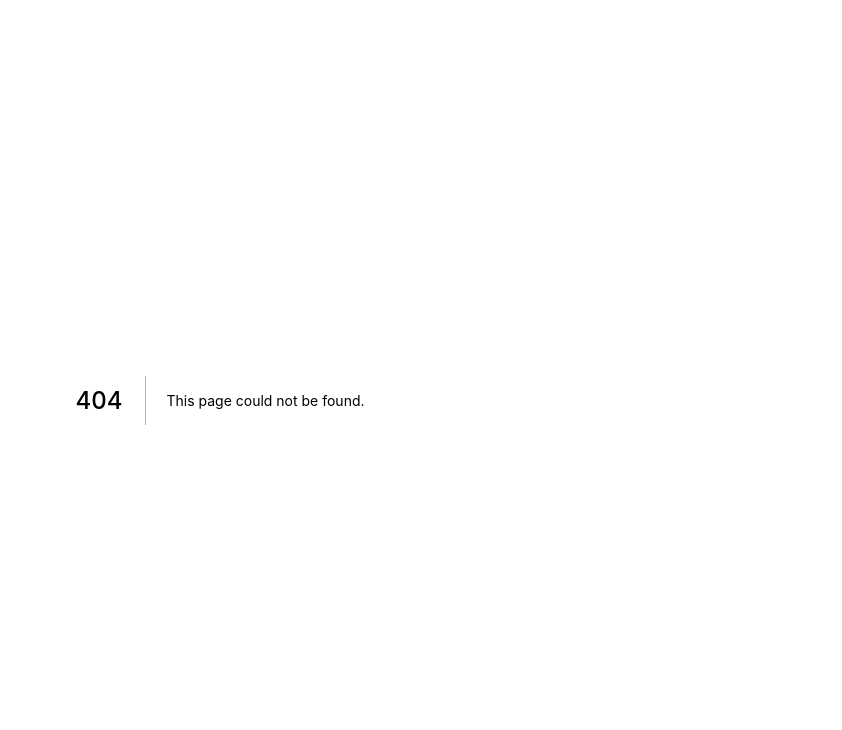
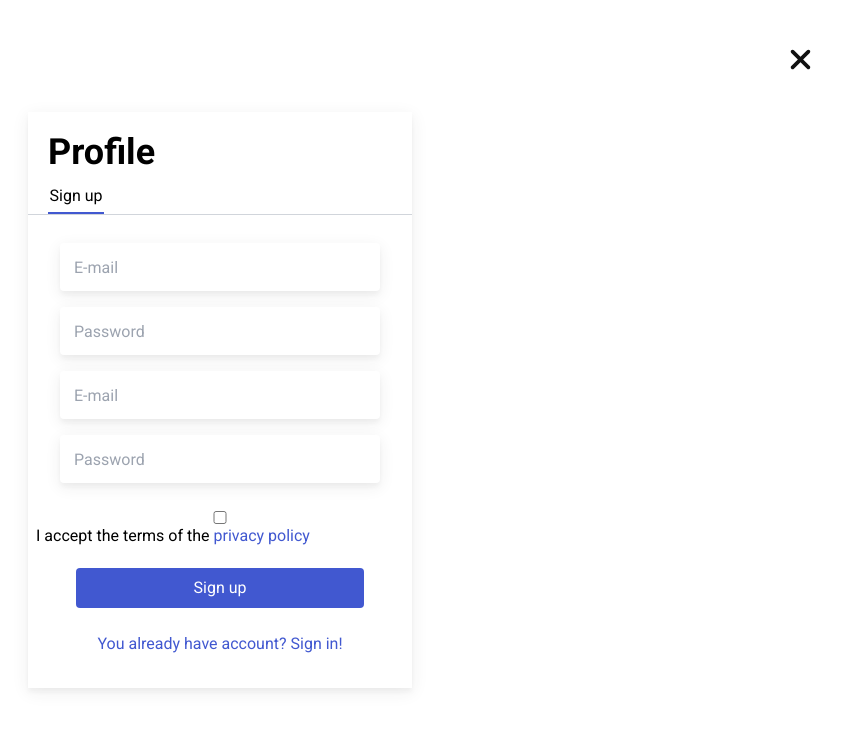
Before and after one commit to sendyourwork/frontend, a Next.js app: page /register in a window 1280 px wide. Before the commit this address had no page. Shown: the top 730 px of the page, without its empty margins (420-1262 px from the left). Built offline with nearby package versions, Linux system fonts and the light colour scheme.

Commit message:
Adding register
Register not ended

```diff
--- a/components/LoginForm.tsx
+++ b/components/LoginForm.tsx
@@ -37,7 +37,7 @@ export default function LoginForm(): JSX.Element {
                 value="Sign in"
                 ref={submitRef}
             />
-            <Link href="/">
+            <Link href="/register">
                 <span className="cursor-pointer text-center text-main mt-6 pb-8">Dont’t have account? Sign up!</span>
             </Link>
         </form>
--- /dev/null
+++ b/components/RegisterForm.tsx
@@ -0,0 +1,56 @@
+import React, { useEffect, useRef, useState } from "react"
+import loginWithNameAndPassword from "../utils/loginWithNameAndPassword";
+import Link from 'next/link'
+import { useMediaQuery } from 'react-responsive'
+
+
+
+export default function RegisterForm(): JSX.Element {
+    return (
+        <form className="flex flex-col myShadow w-96">
+            <h1 className="mx-5 mt-5 text-4xl font-bold pb-3">Profile</h1>
+            <h4 className="mx-5 w-14 text-center inline-block border-b-2 border-main pb-1">Sign up</h4>
+            <div className="flex flex-col py-5 items-center border-t border-gray-300">
+                <input
+                    className="focus:outline-main rounded myShadow w-10/12 h-12 my-2 py-2 pl-3.5" placeholder="E-mail"
+                    type="text"
+                    name="email" />
+                <input
+                    className="rounded myShadow w-10/12 h-12 m-2 py-2 pl-3.5 focus:outline-main" placeholder="Password"
+                    type="password"
+                    name="password" />
+                <input
+                    className="focus:outline-main rounded myShadow w-10/12 h-12 my-2 py-2 pl-3.5" placeholder="E-mail"
+                    type="text"
+                    name="email" />
+                <input
+                    className="rounded myShadow w-10/12 h-12 m-2 py-2 pl-3.5 focus:outline-main" placeholder="Password"
+                    type="password"
+                    name="password" />
+            </div>
+            <input
+                type="checkbox"
+                name="privacyPolicy"
+            />
+            <div>
+                <label htmlFor="privacyPolicy" className="ml-2" > I accept the terms of the
+                    <Link href="/" >
+                        <span className="text-main cursor-pointer"> privacy policy</span>
+                    </Link >
+                </label >
+            </div>
+            <input
+                className="bg-main rounded text-white mt-5 mx-12 h-10 cursor-pointer disabled:bg-gray-300"
+                type="submit"
+                value="Sign up"
+            />
+            <Link href="/register">
+                <span className="cursor-pointer text-center text-main mt-6 pb-8">You already have account? Sign in!</span>
+            </Link>
+        </form>
+    )
+}
+
+// onChange = {(e: React.FormEvent<HTMLInputElement>) => setName(e.currentTarget.value)}
+// onChange = {(e: React.FormEvent<HTMLInputElement>) => setPassword(e.currentTarget.value)}
+// onChange = {(e: React.FormEvent<HTMLInputElement>) => setprivacyPolicy(!privacyPolicy)}
--- a/pages/login.tsx
+++ b/pages/login.tsx
@@ -4,12 +4,17 @@ import { useMediaQuery } from 'react-responsive'
 import GenerateQRCode from '../components/GenerateQRCode'
 import LoginForm from '../components/LoginForm'
 import Link from 'next/link'
-
+import { useRef, useState } from 'react'
 
 
 const Home: NextPage = () => {
   const sessionId = "dadkjmnamkadkmk1123"
   const isMobile = useMediaQuery({ query: '(max-width: 768px)' });
+  const isRectangle = useMediaQuery({ query: '(max-width: 1440px)' });
+  const photo = useRef<HTMLImageElement>(null)
+
+  isRectangle ? photo.current?.classList.add('left-12') : photo.current?.classList.remove('left-12')
+  isRectangle ? photo.current?.classList.add('w-3/5') : photo.current?.classList.remove('w-3/5')
   return (
     <>
       <Head>
@@ -17,15 +22,14 @@ const Home: NextPage = () => {
         <meta name="description" content="Generated by create next app" />
       </Head>
       <div className="flex h-screen items-center justify-around overflow-visible relative">
-        <img src="/Rectangle 103.svg" className="absolute z-0 top-24 left-36" />
         <img src="/Rectangle93.svg" className="absolute z-0 left-1/2 bottom-20" />
+        <img src="/Rectangle 103.svg" className="absolute z-0  left-36 w-2/5" ref={photo} />
         <img src="/Rectangle94.svg" className="absolute z-0 right-52 w-20 top-20" />
         <img src="/Half-circle.svg" alt="" className="absolute right-0 bottom-0 w-2/12" />
         <Link href="/">
           <img src="/close.svg" className="cursor-pointer absolute right-10 top-10" />
         </Link>
         <LoginForm />
-
         {
           !isMobile && <div className="flex flex-col w-auto bg-white items-center justify-between h-2/5 rounded-xl myShadow">
             <h1 className="text-4xl font-bold m-5">Sign in with QR</h1>
--- /dev/null
+++ b/pages/register.tsx
@@ -0,0 +1,20 @@
+import Head from 'next/head'
+import Link from 'next/link'
+import RegisterForm from '../components/RegisterForm'
+
+export default function Register(): JSX.Element {
+    return (
+        <>
+            <Head>
+                <title>Login | Send Your Work</title>
+                <meta name="description" content="Generated by create next app" />
+            </Head>
+            <div className="flex h-screen items-center justify-around overflow-visible relative">
+                <RegisterForm />
+                <Link href="/">
+                    <img src="/close.svg" className="cursor-pointer absolute right-10 top-10" />
+                </Link>
+            </div>
+        </>
+    )
+}
```
